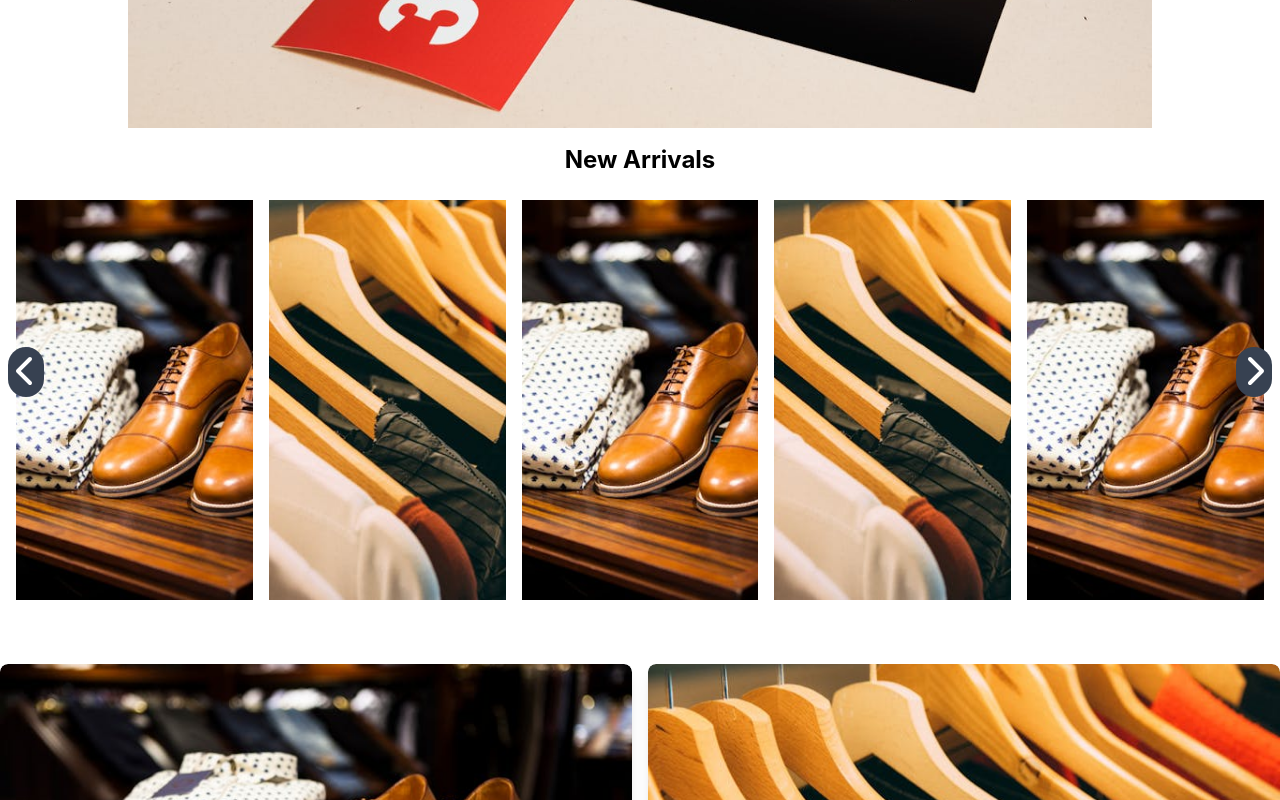
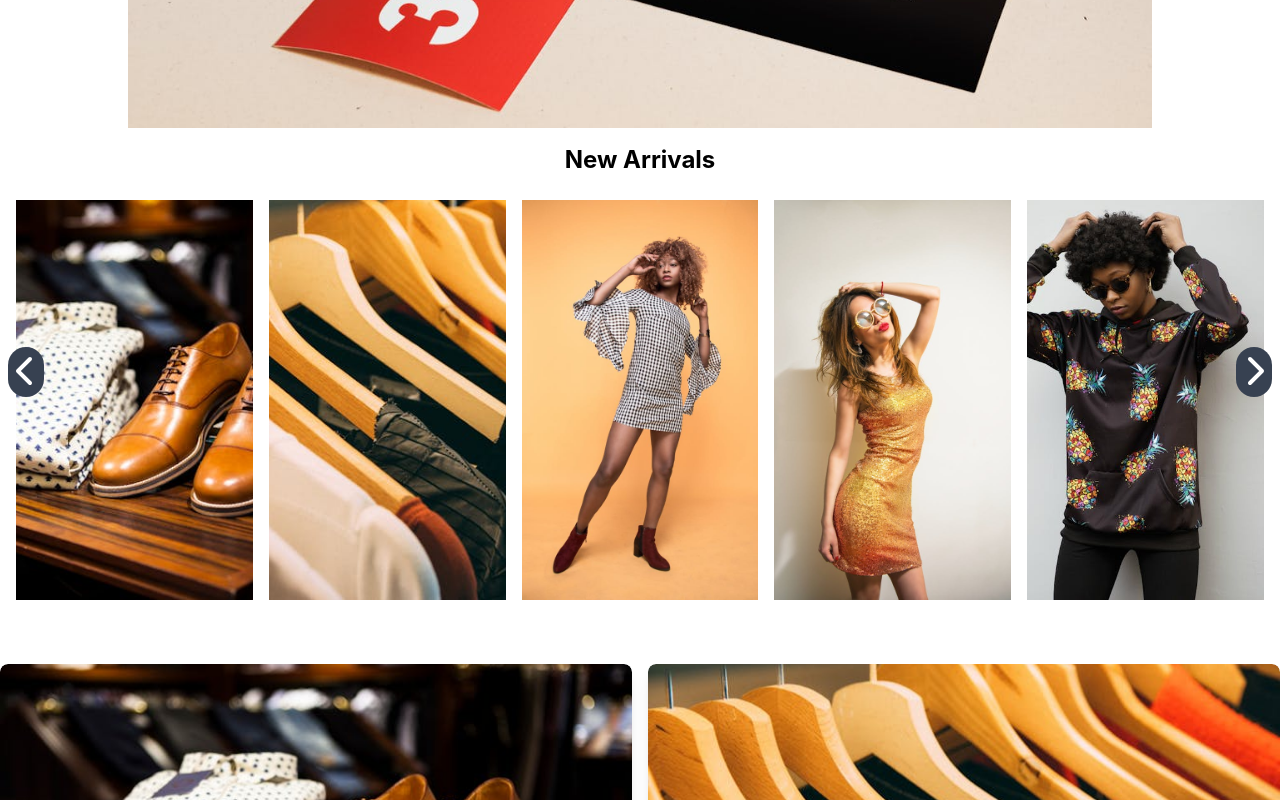
Before and after one commit to Presho99/elite-apparels, a React (Create React App) app: page / in a window 1280 px wide. Shown: the part 544-1344 px from the top of the page. Built offline with nearby package versions, Linux system fonts and the light colour scheme.

Commit message:
Update images

```diff
--- a/src/data/productsData.js
+++ b/src/data/productsData.js
@@ -23,7 +23,7 @@ export const products = [
         id: 3,
         title: 'New Arrival 3',
         price: '$11',
-        image: require('../assets/one.jpg'),  // First image
+        image: require('../assets/three.jpg'),  // First image
         color: 'Blue',
         size: 'M',
         category: 'new-arrivals',
@@ -32,7 +32,7 @@ export const products = [
         id: 4,
         title: 'New Arrival 4',
         price: '$40',
-        image: require('../assets/two.jpg'),  // Second image
+        image: require('../assets/five.jpg'),  // Second image
         color: 'Blue',
         size: 'S',
         category: 'new-arrivals',
@@ -41,7 +41,7 @@ export const products = [
         id: 5,
         title: 'New Arrival 5',
         price: '$70',
-        image: require('../assets/one.jpg'),  // First image
+        image: require('../assets/four.jpg'),  // First image
         color: 'Blue',
         size: 'XXL',
         category: 'new-arrivals',
@@ -50,7 +50,7 @@ export const products = [
         id: 6,
         title: 'New Arrival 6',
         price: '$50',
-        image: require('../assets/two.jpg'),  // Second image
+        image: require('../assets/six.jpg'),  // Second image
         color: 'Blue',
         size: 'L',
         category: 'new-arrivals',
@@ -59,7 +59,7 @@ export const products = [
         id: 7,
         title: 'New Arrival 7',
         price: '$110',
-        image: require('../assets/one.jpg'),  // First image
+        image: require('../assets/seven.jpg'),  // First image
         color: 'Blue',
         size: 'XL',
         category: 'new-arrivals',
@@ -68,7 +68,7 @@ export const products = [
         id: 8,
         title: 'New Arrival 8',
         price: '$20',
-        image: require('../assets/two.jpg'),  // Second image
+        image: require('../assets/eight.jpg'),  // Second image
         color: 'Blue',
         size: 'X',
         category: 'new-arrivals',
```
